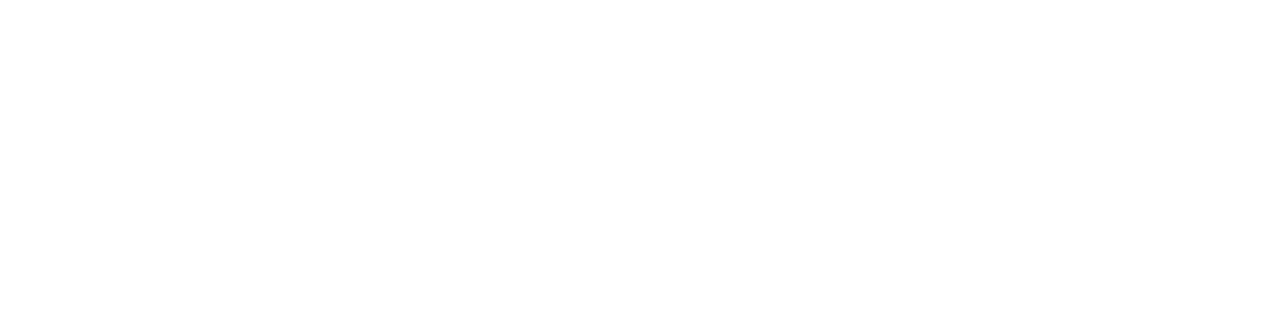
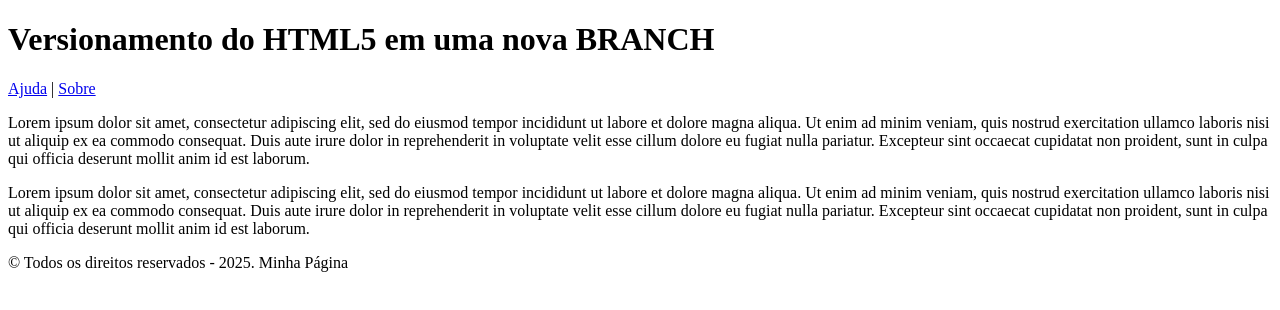
Before and after one commit to Gstuani/GS-front-1TDSPB-aula-1sem, a plain HTML site: page index.html in a window 1280 px wide. Drawn offline with Linux system fonts and the light colour scheme.

Commit message:
Upando as novidades

```diff
--- a/index.html
+++ b/index.html
@@ -1,11 +1,47 @@
-<!DOCTYPE>
+<!DOCTYPE html>
 <!--
+
+DTD = Document Type Definition
+
 O DOCTYPE, ou Declaração de Tipo de Documento, é uma instrução no início de um documento HTML que informa ao navegador a versão do HTML a ser utilizada, garantindo que a página seja renderizada no modo padrão (Standards mode), seguindo as especificações web em vez do antigo e inconsistente modo "quirks". A declaração mais comum é <!DOCTYPE html>, específica para o HTML5, e ela deve ser a primeira linha do código, antes de qualquer outra tag.
 Função Principal do DOCTYPE:
 
-Ativar o Modo Padrão:
-O principal objetivo do DOCTYPE é ativar o modo de renderização padrão do navegador. Isso significa que o navegador se esforça para seguir as especificações do HTML e CSS de forma consistente.
+    Ativar o Modo Padrão:
+    O principal objetivo do DOCTYPE é ativar o modo de renderização padrão do navegador. Isso significa que o navegador se esforça para seguir as especificações do HTML e CSS de forma consistente.
 
 Evitar o Modo "Quirks":
 Quando um DOCTYPE está ausente ou é inválido, o navegador entra em "quirks mode" (modo de peculiaridades). Nesse modo, o navegador tenta emular como navegadores antigos renderizariam a página, o que pode levar a inconsistências visuais e comportamentais.
+
 -->
+
+<!-- HTML quer dizer Hyper Text Markup Language -->
+<html lang="pt-BR">
+	<head>
+		<meta charset="UTF-8">
+		<title>Exemplo Git</title>
+	</head>
+	<body>
+		<header>
+			<h1>Versionamento do HTML5 em uma nova BRANCH</h1>
+			<nav>
+				<a href="#">Ajuda</a> |
+				<a href="#">Sobre</a>
+			</nav>
+		</header>
+		<main>
+			<section>
+				<aside>
+					<p>Lorem ipsum dolor sit amet, consectetur adipiscing elit, sed do eiusmod tempor incididunt ut labore et dolore magna aliqua. Ut enim ad minim veniam, quis nostrud exercitation ullamco laboris nisi ut aliquip ex ea commodo consequat. Duis aute irure dolor in reprehenderit in voluptate velit esse cillum dolore eu fugiat nulla pariatur. Excepteur sint occaecat cupidatat non proident, sunt in culpa qui officia deserunt mollit anim id est laborum.</p>
+				</aside>
+			</section>
+			<section>
+				<aside>
+					<p>Lorem ipsum dolor sit amet, consectetur adipiscing elit, sed do eiusmod tempor incididunt ut labore et dolore magna aliqua. Ut enim ad minim veniam, quis nostrud exercitation ullamco laboris nisi ut aliquip ex ea commodo consequat. Duis aute irure dolor in reprehenderit in voluptate velit esse cillum dolore eu fugiat nulla pariatur. Excepteur sint occaecat cupidatat non proident, sunt in culpa qui officia deserunt mollit anim id est laborum.</p>
+				</aside>
+			</section>
+		</main>
+		<footer>
+			<p>&copy; Todos os direitos reservados - 2025. Minha Página </p>
+		</footer>
+	</body>
+</html>
```
